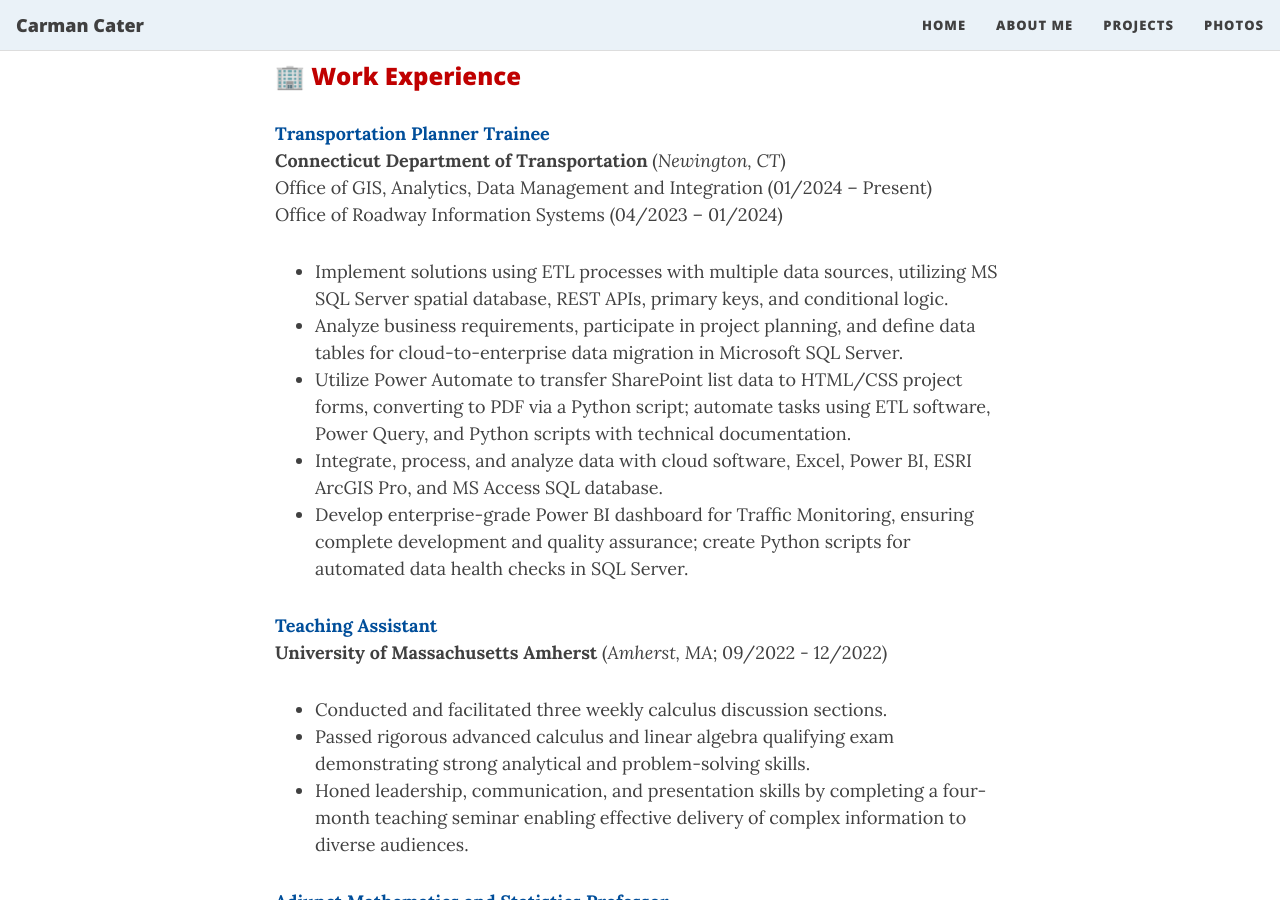
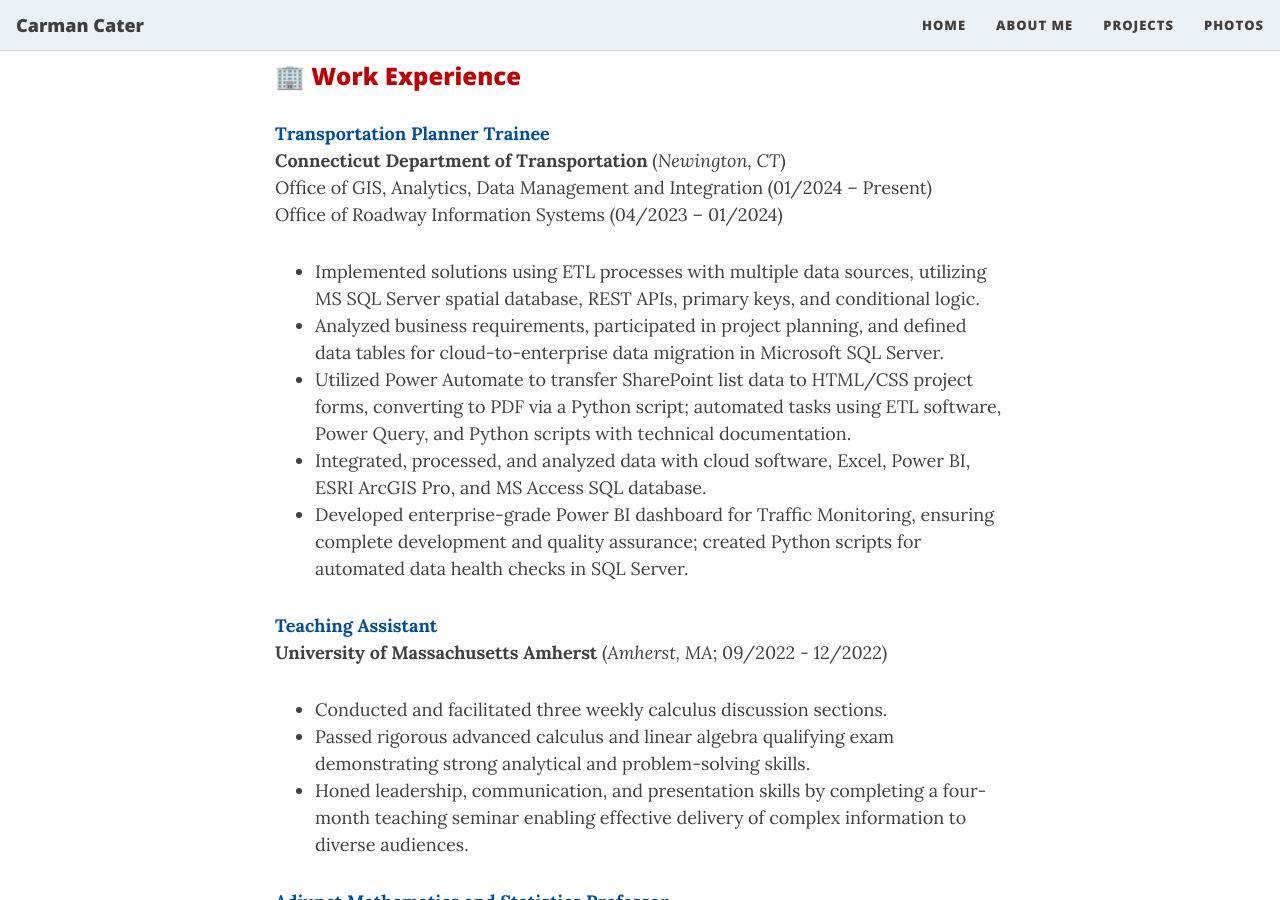
Before and after one commit to carmancater/carmancater.github.io, a Jekyll site: the page built from aboutme.md, in a window 1280 px wide and 900 px high, scrolled down 511 px. Built offline with Jekyll 4.4.1, drawn with Linux system fonts in a browser that asks for light colours; nearby versions of some CDN libraries; emoji names are drawn with the system emoji font.

Commit message:
Update aboutme.md

```diff
--- a/aboutme.md
+++ b/aboutme.md
@@ -20,11 +20,11 @@
 **Connecticut Department of Transportation** (*Newington, CT*)
 Office of GIS, Analytics, Data Management and Integration (01/2024 – Present)
 Office of Roadway Information Systems (04/2023 – 01/2024)
-- Implement solutions using ETL processes with multiple data sources, utilizing MS SQL Server spatial database, REST APIs, primary keys, and conditional logic.
-- Analyze business requirements, participate in project planning, and define data tables for cloud-to-enterprise data migration in Microsoft SQL Server.
-- Utilize Power Automate to transfer SharePoint list data to HTML/CSS project forms, converting to PDF via a Python script; automate tasks using ETL software, Power Query, and Python scripts with technical documentation.
-- Integrate, process, and analyze data with cloud software, Excel, Power BI, ESRI ArcGIS Pro, and MS Access SQL database.
-- Develop enterprise-grade Power BI dashboard for Traffic Monitoring, ensuring complete development and quality assurance; create Python scripts for automated data health checks in SQL Server.
+- Implemented solutions using ETL processes with multiple data sources, utilizing MS SQL Server spatial database, REST APIs, primary keys, and conditional logic.
+- Analyzed business requirements, participated in project planning, and defined data tables for cloud-to-enterprise data migration in Microsoft SQL Server.
+- Utilized Power Automate to transfer SharePoint list data to HTML/CSS project forms, converting to PDF via a Python script; automated tasks using ETL software, Power Query, and Python scripts with technical documentation.
+- Integrated, processed, and analyzed data with cloud software, Excel, Power BI, ESRI ArcGIS Pro, and MS Access SQL database.
+- Developed enterprise-grade Power BI dashboard for Traffic Monitoring, ensuring complete development and quality assurance; created Python scripts for automated data health checks in SQL Server.
 
 <span style="color: #004E9A">**Teaching Assistant**</span>
 **University of Massachusetts Amherst** (*Amherst, MA*; 09/2022 - 12/2022)
```
